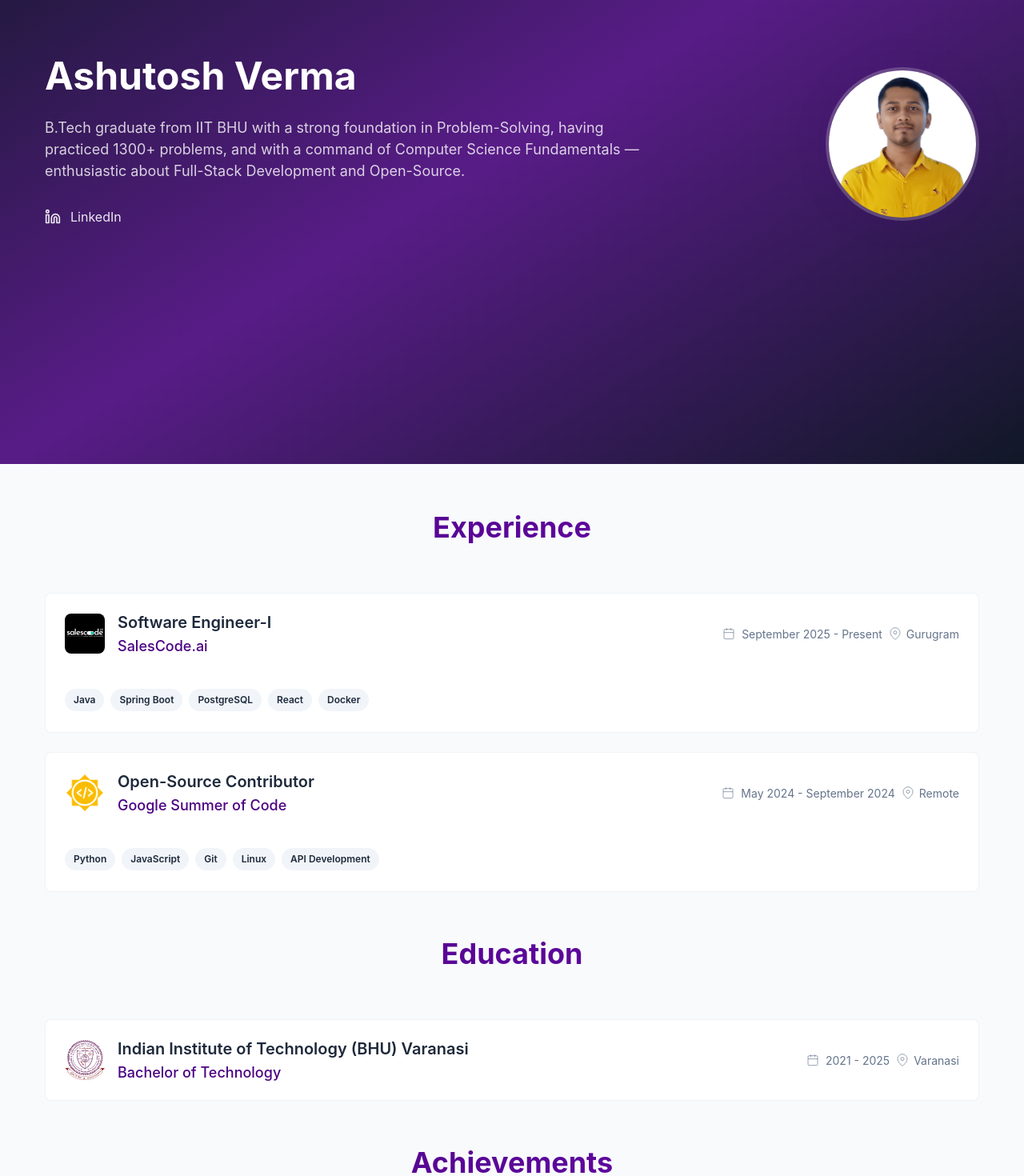
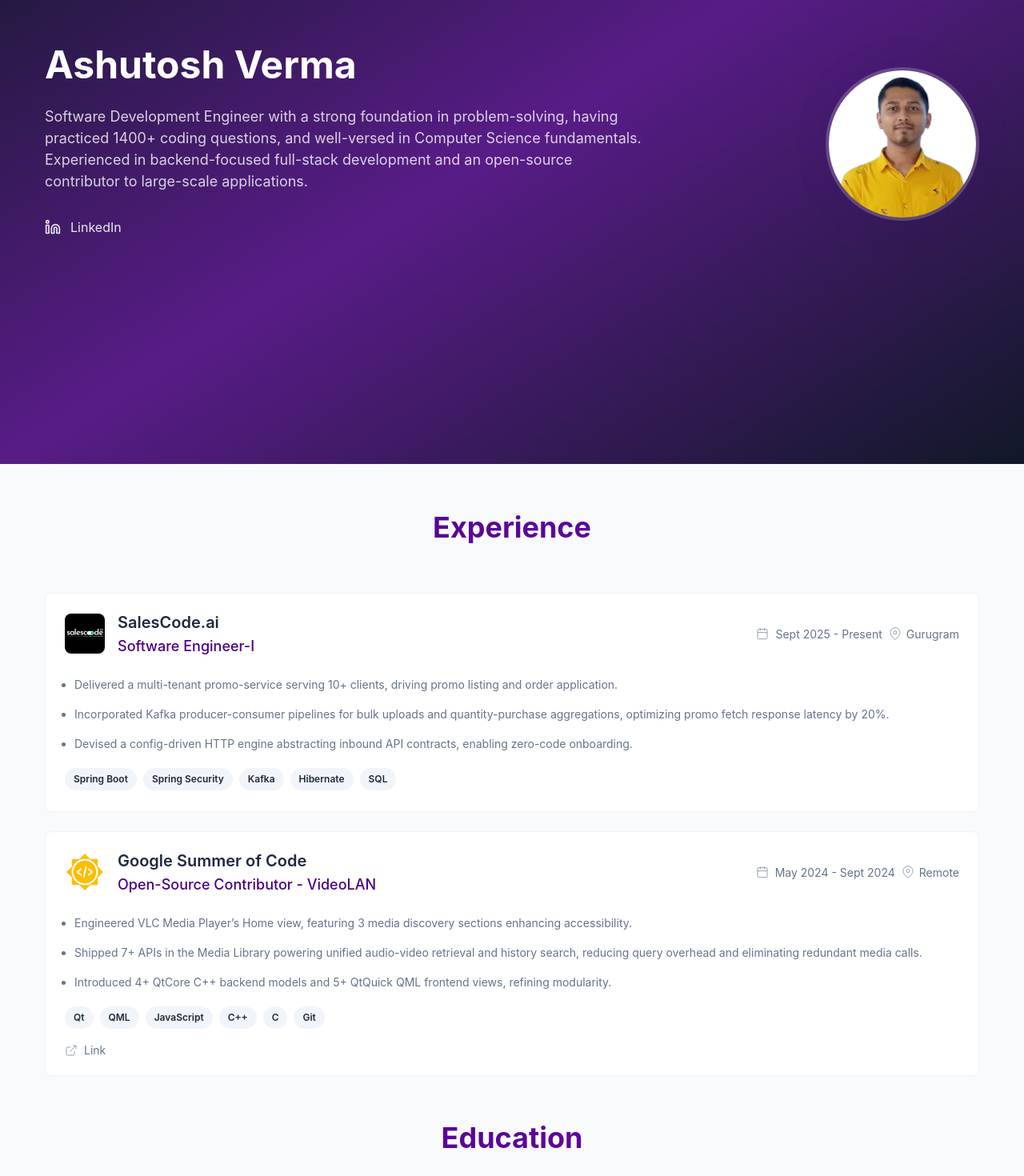
Before and after one commit to tvermaashutosh/my_portfolio_website, a React (Vite) app: page / in a window 1280 px wide. Shown: the part 220-1690 px from the top of the page at 80% size. Built offline with nearby package versions, Linux system fonts and the light colour scheme.

Commit message:
refactor: revamp portfolio layout and content

```diff
--- a/public/data.json
+++ b/public/data.json
@@ -1,28 +1,37 @@
 {
   "profile": {
     "name": "Ashutosh Verma",
-    "description": "B.Tech graduate from IIT BHU with a strong foundation in Problem-Solving, having practiced 1300+ problems, and with a command of Computer Science Fundamentals — enthusiastic about Full-Stack Development and Open-Source.",
+    "description": "Software Development Engineer with a strong foundation in problem-solving, having practiced 1400+ coding questions, and well-versed in Computer Science fundamentals. Experienced in backend-focused full-stack development and an open-source contributor to large-scale applications.",
     "linkedinUrl": "https://linkedin.com/in/-ashutosh-verma",
     "image": "/image.png"
   },
   "experience": [
     {
+      "company": "SalesCode.ai",
       "title": "Software Engineer-I",
-      "company": "SalesCode.ai",
-      "period": "September 2025 - Present",
+      "period": "Sept 2025 - Present",
       "location": "Gurugram",
-      "description": [],
-      "technologies": ["Java", "Spring Boot", "PostgreSQL", "React", "Docker"],
+      "description": [
+        "Delivered a multi-tenant promo-service serving 10+ clients, driving promo listing and order application.",
+        "Incorporated Kafka producer-consumer pipelines for bulk uploads and quantity-purchase aggregations, optimizing promo fetch response latency by 20%.",
+        "Devised a config-driven HTTP engine abstracting inbound API contracts, enabling zero-code onboarding."
+      ],
+      "technologies": ["Spring Boot", "Spring Security", "Kafka", "Hibernate", "SQL"],
       "image": "/sc.png"
     },
     {
-      "title": "Open-Source Contributor",
       "company": "Google Summer of Code",
-      "period": "May 2024 - September 2024",
+      "title": "Open-Source Contributor - VideoLAN",
+      "period": "May 2024 - Sept 2024",
       "location": "Remote",
-      "description": [],
-      "technologies": ["Python", "JavaScript", "Git", "Linux", "API Development"],
-      "image": "/gsoc.png"
+      "description": [
+        "Engineered VLC Media Player’s Home view, featuring 3 media discovery sections enhancing accessibility.",
+        "Shipped 7+ APIs in the Media Library powering unified audio-video retrieval and history search, reducing query overhead and eliminating redundant media calls.",
+        "Introduced 4+ QtCore C++ backend models and 5+ QtQuick QML frontend views, refining modularity."
+      ],
+      "technologies": ["Qt", "QML", "JavaScript", "C++", "C", "Git"],
+      "image": "/gsoc.png",
+      "link": "https://summerofcode.withgoogle.com/programs/2024/projects/rMR9DdYk"
     }
   ],
   "education": [
@@ -82,27 +91,28 @@
   ],
   "projects": [
     {
-      "title": "Hospital Management System",
+      "title": "Product Analytics System",
       "description": [
-        "Built a scalable application covering 5 entities: patients, doctors, appointments, departments, and insurances.",
-        "Programmed RESTful APIs providing CRUD operations along with enforced entity relationships, database constraints, and input validation.",
+        "Built a system to track views and provide analytics, using Kafka for asynchronous event processing.",
+        "Designed a flexible caching system supporting 2 eviction strategies (LRU, LFU) and 3 write policies (write-through, write-back, write-around) to improve performance.",
+        "Integrated LLM-powered natural language to SQL query generation, enabling users to query analytics data."
+      ],
+      "technologies": ["Spring Boot", "Kafka", "SQL", "React"],
+      "image": "/analytics.png",
+      "link": "https://springboot-productanalytics.onrender.com/api/swagger-ui/index.html",
+      "code": "https://github.com/tvermaashutosh/springBoot_productAnalytics"
+    },
+    {
+      "title": "Hospital Management Application",
+      "description": [
+        "Coded a scalable application with 5 entities: patients, doctors, appointments, departments, and insurances.",
+        "Programmed RESTful APIs providing CRUD operations along with enforced entity relationships, database constraints, and input validation",
         "Utilized JSON Web Tokens for authentication and enabled role-based authorization for 3 user roles."
       ],
-      "technologies": ["Spring Boot", "Spring MVC", "Spring Data JPA", "Spring Security"],
+      "technologies": ["Spring MVC", "Spring Data JPA", "Spring Security", "SQL"],
       "image": "/hospital.png",
-      "link": "#",
+      "link": "https://springboot-hospitalapplication.onrender.com/api/swagger-ui/index.html",
       "code": "https://github.com/tvermaashutosh/springBoot_hospitalApplication"
-    },
-    {
-      "title": "News Torrent",
-      "description": [
-        "Created a real-time news and searchable articles online service leveraging The New York Times as its source.",
-        "Delivered up-to-date news coverage as Top Stories across 26 distinct sections and served Article Search functionality through user-provided search props."
-      ],
-      "technologies": ["React"],
-      "image": "/analytics.png",
-      "link": "#",
-      "code": "#"
     }
   ],
   "navs": [
--- a/src/components/Portfolio.css
+++ b/src/components/Portfolio.css
@@ -73,9 +73,9 @@
 @media (max-width: 768px) {
   .navbar {
     top: 10px;
-    padding: 6px 16px;
+    padding: 6px 12px;
     width: auto;
-    min-width: 180px;
+    min-width: unset;
   }
 
   .navbar-container {
@@ -88,12 +88,13 @@
     display: none;
     position: absolute;
     top: 100%;
-    left: 0;
-    right: 0;
+    left: 50%;
+    transform: translateX(-50%);
+    width: max-content;
     background: rgba(255, 255, 255, 0.98);
     backdrop-filter: blur(10px);
     flex-direction: column;
-    padding: 16px;
+    padding: 25px 16px;
     box-shadow: 0 4px 20px rgba(0, 0, 0, 0.15);
     gap: 8px;
     border-radius: 16px;
@@ -414,6 +415,11 @@
   overflow: hidden; */
 }
 
+.project-description li {
+  list-style-type: disc;
+  color: #64748b;
+}
+
 .tech-badges {
   display: flex;
   flex-wrap: wrap;
--- a/src/components/Portfolio.jsx
+++ b/src/components/Portfolio.jsx
@@ -145,9 +145,9 @@ const Portfolio = () => {
                       <div style={{ display: "flex", gap: "16px", alignItems: "center" }}>
                         <img src={job.image} alt={job.company} className="company-logo" />
                         <div>
-                          <h3 className="card-title">{job.title}</h3>
+                          <h3 className="card-title">{job.company}</h3>
                           <p className="card-company">
-                            {job.company}
+                            {job.title}
                           </p>
                         </div>
                       </div>
@@ -180,12 +180,28 @@ const Portfolio = () => {
                       </ul>
                     </p>
                     {job.technologies && job.technologies.length > 0 && (
-                      <div className="tech-badges" style={{ marginTop: "12px", marginBottom: "7px" }}>
+                      <div className="tech-badges" style={{ marginTop: "20px", marginBottom: "7px" }}>
                         {job.technologies.map((tech) => (
                           <span key={tech} className="tech-badge">
                             {tech}
                           </span>
                         ))}
+                      </div>
+                    )}
+                    {job.link && (
+                      <div className="project-links" style={{ marginBottom: "2px", marginTop: "16px" }}>
+                        <a
+                          href={job.link}
+                          target="_blank"
+                                                   className="project-link"
+                        >
+                          <svg className="icon" fill="none" stroke="currentColor" viewBox="0 0 24 24">
+                            <path d="M18 13v6a2 2 0 0 1-2 2H5a2 2 0 0 1-2-2V8a2 2 0 0 1 2-2h6" />
+                            <polyline points="15,3 21,3 21,9" />
+                            <line x1="10" y1="14" x2="21" y2="3" />
+                          </svg>
+                          <span>Link</span>
+                        </a>
                       </div>
                     )}
                   </div>
@@ -307,7 +323,7 @@ const Portfolio = () => {
                 >
                   <img src={project.image} alt={project.title} className="project-image" />
                   <div className="card-header">
-                    <h3 className="card-title" style={{ marginTop: "-4px" }}>{project.title}</h3>
+                    <h3 className="card-title" style={{ marginTop: "-4px", marginBottom: "10px" }}>{project.title}</h3>
                     <p className="project-description">
                       <ul>
                         {project.description.map((point, idx) => (
@@ -331,6 +347,7 @@ const Portfolio = () => {
                       <a
                         href={project.link}
                         className="project-link"
+                        target="_blank"
                       >
                         <svg className="icon" fill="none" stroke="currentColor" viewBox="0 0 24 24">
                           <path d="M18 13v6a2 2 0 0 1-2 2H5a2 2 0 0 1-2-2V8a2 2 0 0 1 2-2h6" />
@@ -342,6 +359,7 @@ const Portfolio = () => {
                       <a
                         href={project.code}
                         className="project-link"
+                        target="_blank"
                       >
                         <svg className="icon" fill="none" stroke="currentColor" viewBox="0 0 24 24">
                           <path d="M9 19c-5 1.5-5-2.5-7-3m14 6v-3.87a3.37 3.37 0 0 0-.94-2.61c3.14-.35 6.44-1.54 6.44-7A5.44 5.44 0 0 0 20 4.77 5.07 5.07 0 0 0 19.91 1S18.73.65 16 2.48a13.38 13.38 0 0 0-7 0C6.27.65 5.09 1 5.09 1A5.07 5.07 0 0 0 5 4.77a5.44 5.44 0 0 0-1.5 3.78c0 5.42 3.3 6.61 6.44 7A3.37 3.37 0 0 0 9 18.13V22" />
```
